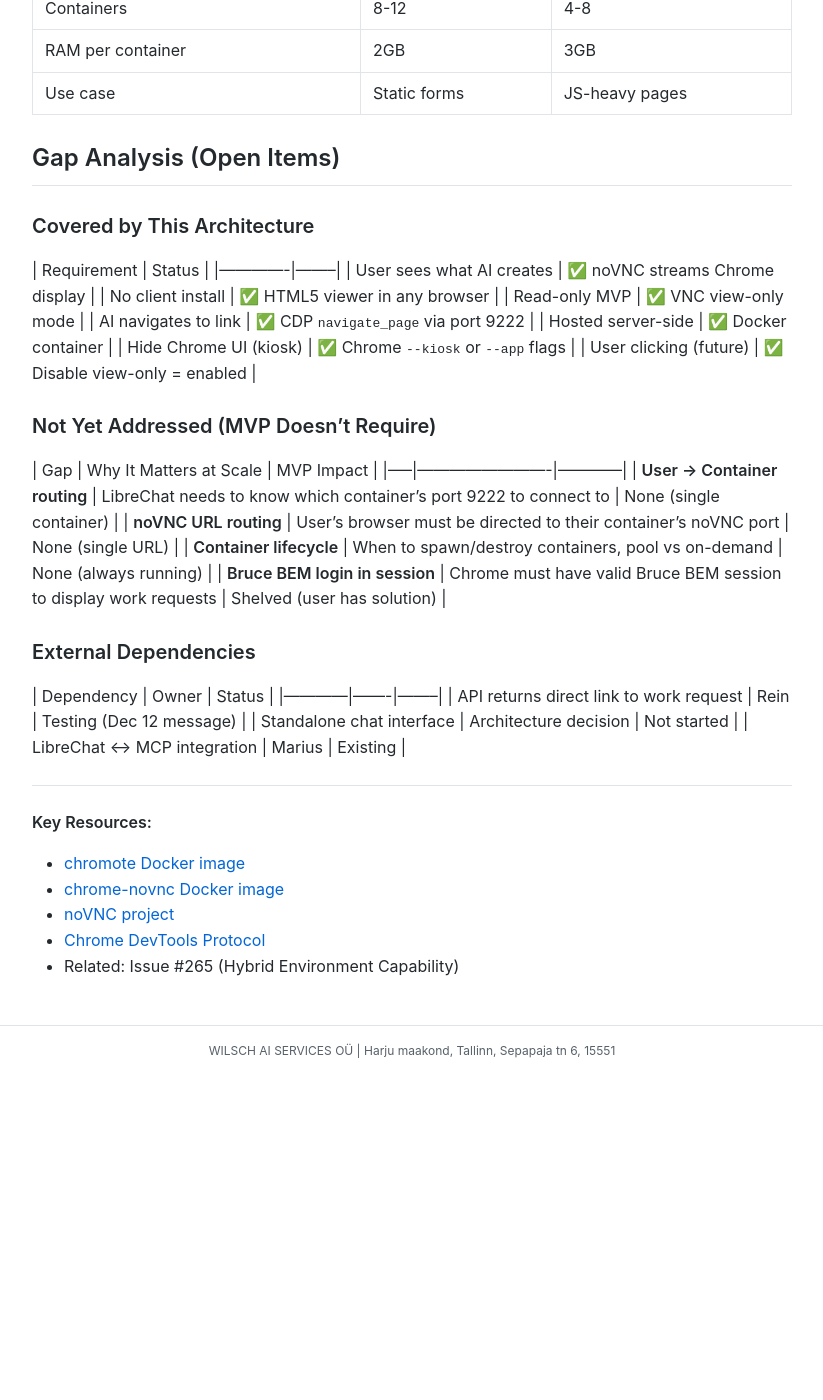
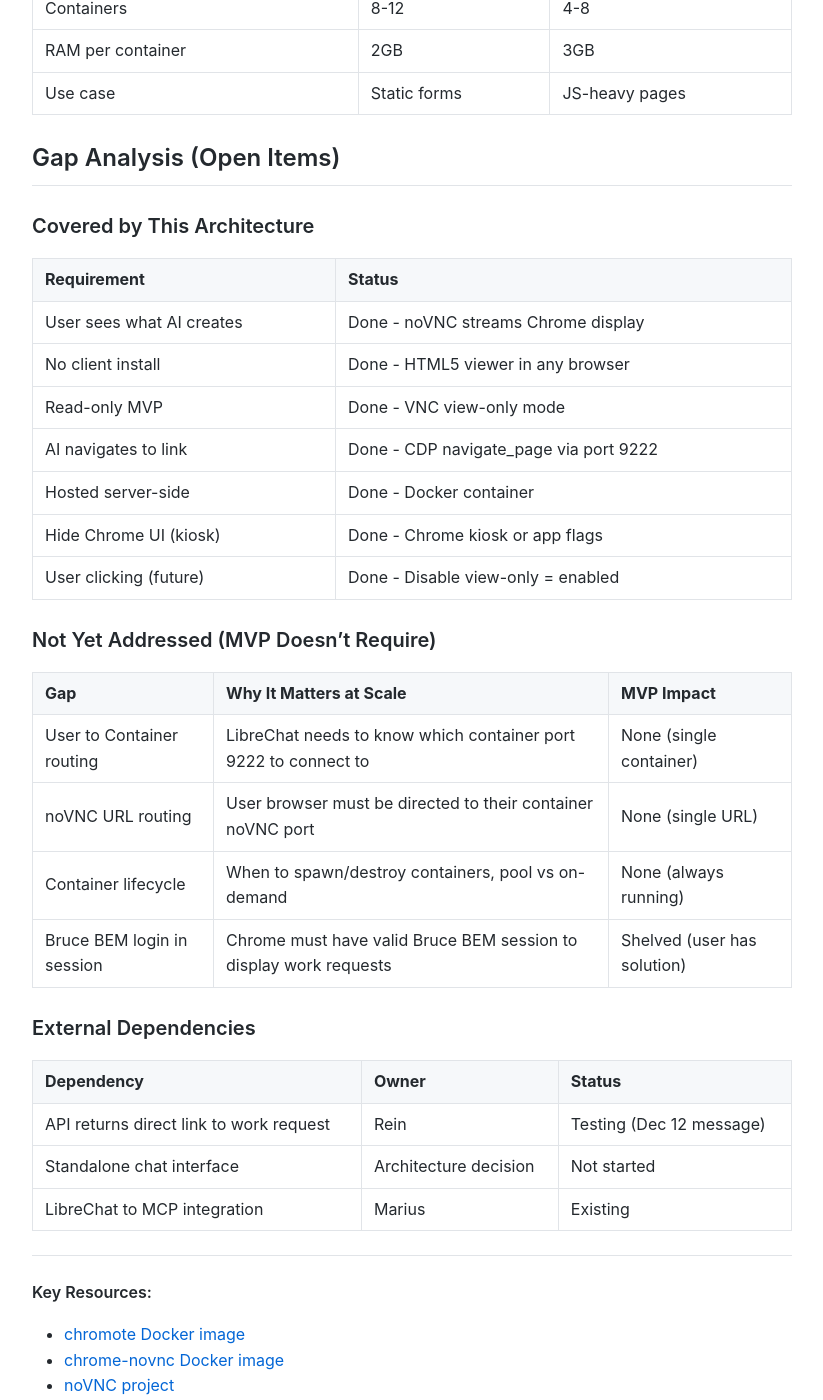
Before and after one commit to MariusWilsch/public-wilsch-ai-pages, a Jekyll site: the page built from project/archibus-fm-assistant/adr-novnc-docker-hybrid-environment.md, in a window 1280 px wide and 1400 px high, scrolled down 2371 px. Shown: the whole window, without its empty margins (228-1051 px from the left). Built offline with Jekyll 4.4.1, drawn with Linux system fonts in a browser that asks for light colours; our own code applies the rules of GitHub Pages for plain Markdown files; before the commit the page ends 3446 px from its top, so only the background shows below that; some of the changed text lies outside the part shown.

Commit message:
Sync from hippocampus 2025-12-16

```diff
--- a/project/archibus-fm-assistant/adr-novnc-docker-hybrid-environment.md
+++ b/project/archibus-fm-assistant/adr-novnc-docker-hybrid-environment.md
@@ -63,16 +63,16 @@ We will use **noVNC + Docker** (chromote image) to stream a server-side Chrome b
 ## Alternatives Considered
 
 | Alternative | Rejection Reason |
-|-------------|------------------|
-| **Browserless.io** | Live viewing is paid feature; self-hosted similar complexity |
-| **CDP Screencast** | Frame-by-frame delivery (choppy), requires custom WebSocket relay |
-| **Apache Guacamole** | Full remote desktop stack - overkill for browser-only viewing |
-| **Puppeteer-stream** | Requires ffmpeg, designed for recording not live streaming |
+| --- | --- |
+| Browserless.io | Live viewing is paid feature; self-hosted similar complexity |
+| CDP Screencast | Frame-by-frame delivery (choppy), requires custom WebSocket relay |
+| Apache Guacamole | Full remote desktop stack - overkill for browser-only viewing |
+| Puppeteer-stream | Requires ffmpeg, designed for recording not live streaming |
 
 ## Scaling Model
 
-| Server (16-core/64GB) | Light Usage | Medium Usage |
-|-----------------------|-------------|--------------|
+| Server (16-core 64GB) | Light Usage | Medium Usage |
+| --- | --- | --- |
 | Containers | 8-12 | 4-8 |
 | RAM per container | 2GB | 3GB |
 | Use case | Static forms | JS-heavy pages |
@@ -80,30 +80,33 @@ We will use **noVNC + Docker** (chromote image) to stream a server-side Chrome b
 ## Gap Analysis (Open Items)
 
 ### Covered by This Architecture
+
 | Requirement | Status |
-|-------------|--------|
-| User sees what AI creates | ✅ noVNC streams Chrome display |
-| No client install | ✅ HTML5 viewer in any browser |
-| Read-only MVP | ✅ VNC view-only mode |
-| AI navigates to link | ✅ CDP `navigate_page` via port 9222 |
-| Hosted server-side | ✅ Docker container |
-| Hide Chrome UI (kiosk) | ✅ Chrome `--kiosk` or `--app` flags |
-| User clicking (future) | ✅ Disable view-only = enabled |
+| --- | --- |
+| User sees what AI creates | Done - noVNC streams Chrome display |
+| No client install | Done - HTML5 viewer in any browser |
+| Read-only MVP | Done - VNC view-only mode |
+| AI navigates to link | Done - CDP navigate_page via port 9222 |
+| Hosted server-side | Done - Docker container |
+| Hide Chrome UI (kiosk) | Done - Chrome kiosk or app flags |
+| User clicking (future) | Done - Disable view-only = enabled |
 
 ### Not Yet Addressed (MVP Doesn't Require)
+
 | Gap | Why It Matters at Scale | MVP Impact |
-|-----|-------------------------|------------|
-| **User → Container routing** | LibreChat needs to know which container's port 9222 to connect to | None (single container) |
-| **noVNC URL routing** | User's browser must be directed to their container's noVNC port | None (single URL) |
-| **Container lifecycle** | When to spawn/destroy containers, pool vs on-demand | None (always running) |
-| **Bruce BEM login in session** | Chrome must have valid Bruce BEM session to display work requests | Shelved (user has solution) |
+| --- | --- | --- |
+| User to Container routing | LibreChat needs to know which container port 9222 to connect to | None (single container) |
+| noVNC URL routing | User browser must be directed to their container noVNC port | None (single URL) |
+| Container lifecycle | When to spawn/destroy containers, pool vs on-demand | None (always running) |
+| Bruce BEM login in session | Chrome must have valid Bruce BEM session to display work requests | Shelved (user has solution) |
 
 ### External Dependencies
+
 | Dependency | Owner | Status |
-|------------|-------|--------|
+| --- | --- | --- |
 | API returns direct link to work request | Rein | Testing (Dec 12 message) |
 | Standalone chat interface | Architecture decision | Not started |
-| LibreChat ↔ MCP integration | Marius | Existing |
+| LibreChat to MCP integration | Marius | Existing |
 
 ---
 
```
Also changed, not shown: global/david-collaboration-call-prep-2025-11-21.md (+0 -1 lines).
